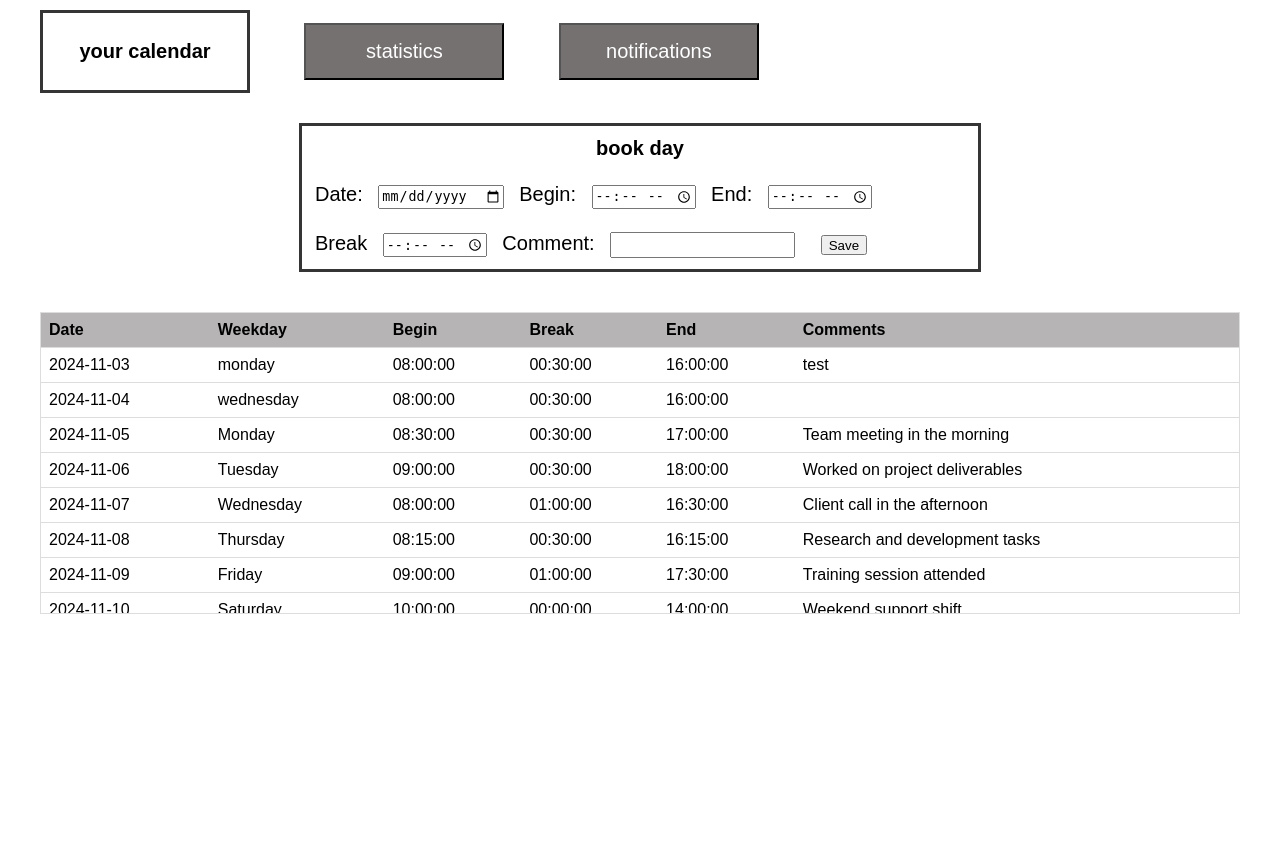
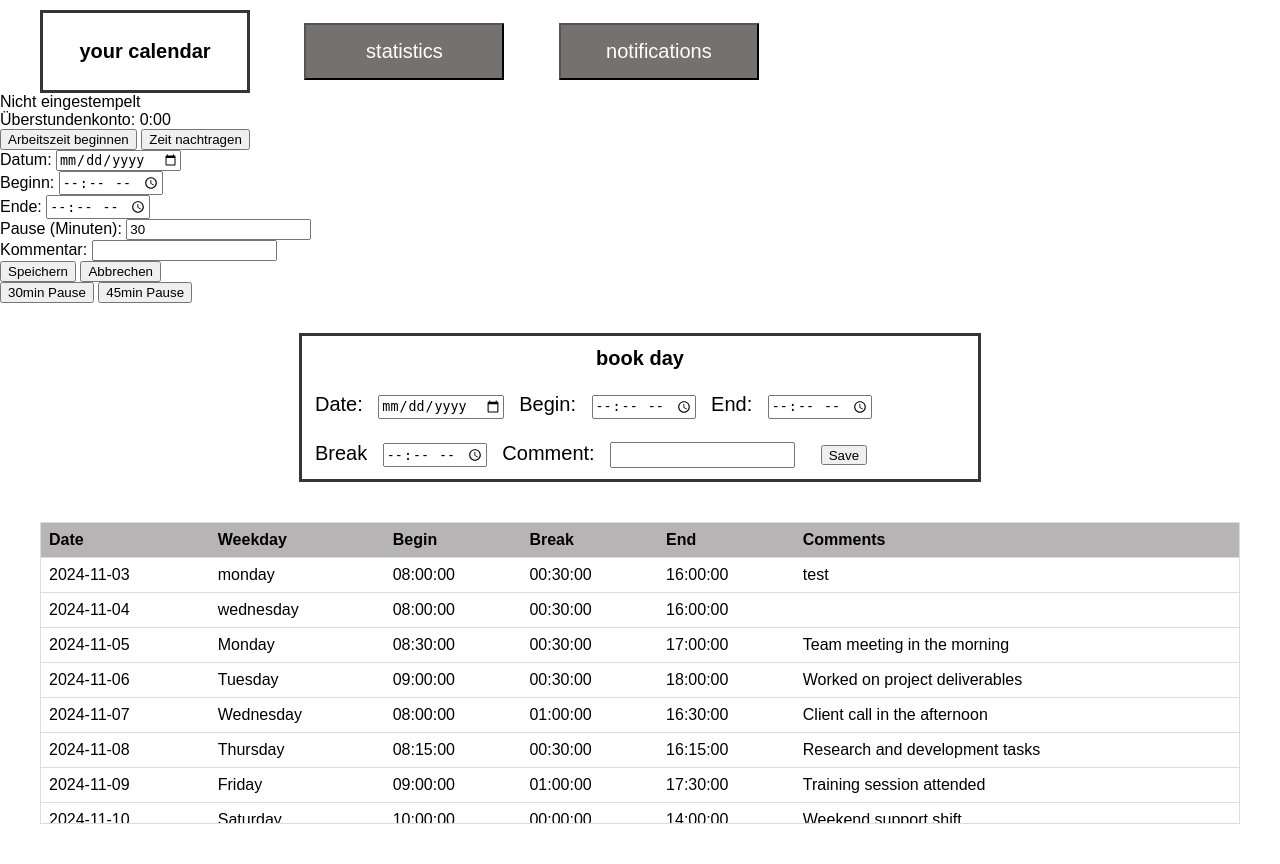
Before and after one commit to matixx03/Software-Engineering---Lab-Projects-Scrum-Waterfall-, a PHP site: page /home.php in a window 1280 px wide. Shown: the part 75-939 px from the top of the page. Before the commit the page ends 689 px from the top, so only its background shows below. Run offline with PHP 8.4, Linux system fonts and the light colour scheme; data comes from the database, SQL or seed files in the repository.

Commit message:
Zeiteintragung Buttons in home

```diff
--- a/home.php
+++ b/home.php
@@ -1,6 +1,8 @@
 <!DOCTYPE html>
 <html lang="en">
 <head>
+    <meta name="viewport" content="width=device-width, initial-scale=1.0">
+    <link rel="stylesheet" href="timetracking.css">
     <link rel="stylesheet" href="main.css">
     <meta charset="UTF-8">
     <title>STC Time Management System</title>
@@ -29,6 +31,57 @@
 
     <div class = buttonbox>
       <button type="button" class ="statsbutton"><a href="notifications.html">notifications</a></button>
+    </div>
+
+    <div class="status-box">
+      <div id="timeStatus" class="time-status">
+          Nicht eingestempelt
+      </div>
+
+      <div class="flex-time">
+          Überstundenkonto: 0:00
+      </div>
+    </div>
+
+    <div class="control-panel">
+      <div class="button-container">
+        <button class="time-button" id="startButton">Arbeitszeit beginnen</button>
+        <button class="time-button manual-entry-button" id="manualEntryButton">Zeit nachtragen</button>
+      </div>
+
+      <div id="manualEntryForm" class="manual-entry-form hidden">
+          <div class="form-row">
+              <div class="form-group">
+                  <label for="entryDate">Datum:</label>
+                  <input type="date" id="entryDate" class="form-input">
+              </div>
+              <div class="form-group">
+                  <label for="startTime">Beginn:</label>
+                  <input type="time" id="startTime" class="form-input">
+              </div>
+              <div class="form-group">
+                  <label for="endTime">Ende:</label>
+                  <input type="time" id="endTime" class="form-input">
+              </div>
+              <div class="form-group">
+                  <label for="breakTime">Pause (Minuten):</label>
+                  <input type="number" id="breakTime" class="form-input" min="0" step="15" value="30">
+              </div>
+              <div class="form-group">
+                  <label for="comment">Kommentar:</label>
+                  <input type="text" id="comment" class="form-input">
+              </div>
+              <div class="form-group button-group">
+                  <button class="time-button" id="saveManualEntry">Speichern</button>
+                  <button class="time-button cancel-button" id="cancelManualEntry">Abbrechen</button>
+              </div>
+          </div>
+      </div>
+
+      <div id="breakButtons">
+          <button class="time-button break-button">30min Pause</button>
+          <button class="time-button break-button">45min Pause</button>
+      </div>
     </div>
 
 
@@ -114,5 +167,6 @@
             </table>
         </div>
     </main>
+    <script type="module" src="js/timeTracking.js"></script>
 </body>
 </html>
```
